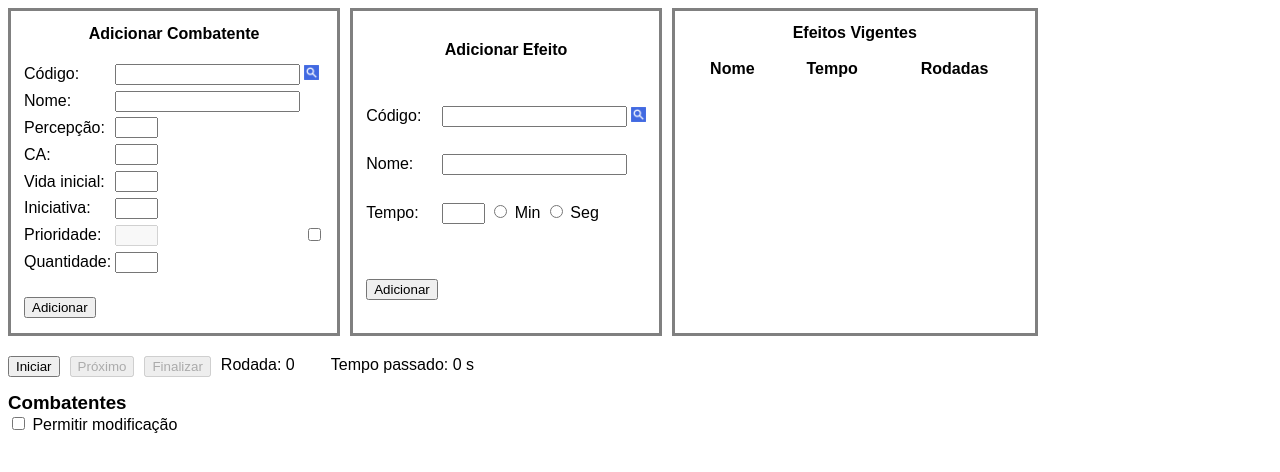
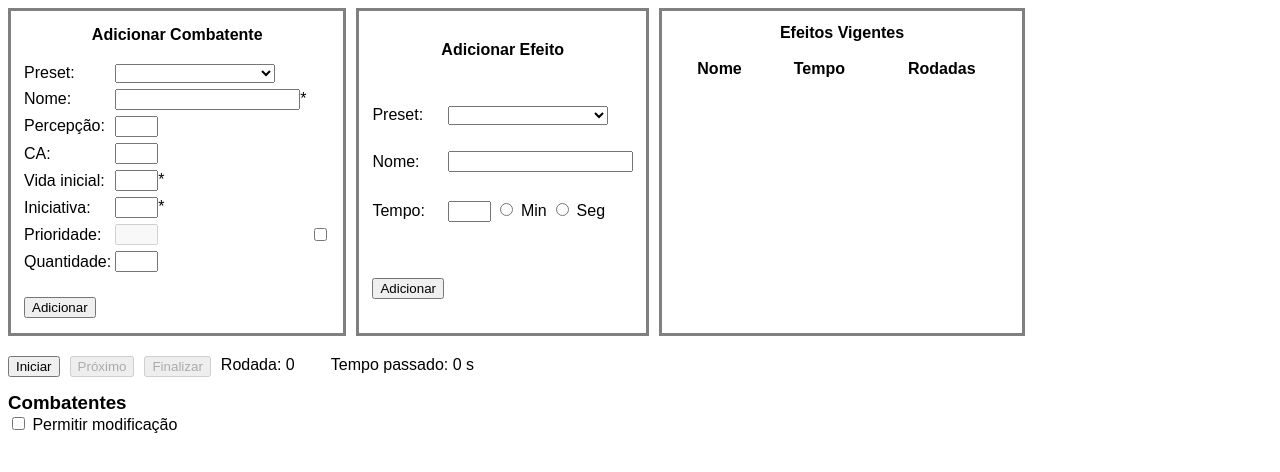
Before and after one commit to viniciusPintoF/rpgapp, a plain HTML site: page index.html in a window 1280 px wide. Drawn offline with Linux system fonts and the light colour scheme.

Commit message:
Remove sistema de codigo e coloca sistema de presets, implementa presets dos efeitos

```diff
--- a/app.js
+++ b/app.js
@@ -218,7 +218,7 @@ function nextTurn(){
 		let lifeNode = getLife(fighterId, "node")
 		let damageNode = getDamage(fighterId, "node")
 
-		lifeNode.value = parseInt(lifeNode.value) + parseInt(damageNode.value)
+		lifeNode.value = parseInt(lifeNode.value) - parseInt(damageNode.value)
 		damageNode.value = 0
 
 		if(lifeNode.value <= 0){
@@ -440,10 +440,20 @@ function removeEffects(idNames){
 	}
 }
 
-function findFighter(){
-	keyCode = document.getElementById('codeInputFighter').value
-	fighter = savedFighters[keyCode]
-	if(fighter != null){
+
+function findFighterSelect(){
+	keyCode = document.getElementById('selectFighter').value
+
+	if(keyCode == "noFighter"){
+		document.getElementById('qtdInputFighter').value = ""
+		document.getElementById('nameInputFighter').value = ""
+		document.getElementById('percInputFighter').value = ""
+		document.getElementById('hpInputFighter').value = ""
+		document.getElementById('caInputFighter').value = ""
+		document.getElementById('initInputFighter').value = ""
+	}
+	else{
+		fighter = savedFighters[keyCode]
 		document.getElementById('qtdInputFighter').value = ""
 		document.getElementById('nameInputFighter').value = fighter.name
 		document.getElementById('percInputFighter').value = fighter.perc
@@ -451,13 +461,24 @@ function findFighter(){
 		document.getElementById('caInputFighter').value = fighter.ca
 		document.getElementById('initInputFighter').value = ""
 	}
+}
+
+function findEffectSelect(){
+	keyCode = document.getElementById('selectEffect').value
+
+	if(keyCode == "noEffect"){
+		document.getElementById('nameInputEffect').value = ""
+		document.getElementById('timeInputEffect').value = ""
+		document.getElementById('minTimeUnit').value.checked = false
+		document.getElementById('secTimeUnit').value.checked = false
+
+	}
 	else{
-		document.getElementById('qtdInputFighter').value = ""
-		document.getElementById('nameInputFighter').value = ""
-		document.getElementById('percInputFighter').value = ""
-		document.getElementById('hpInputFighter').value = ""
-		document.getElementById('caInputFighter').value = ""
-		document.getElementById('initInputFighter').value = ""
+		effect = savedEffects[keyCode]
+		document.getElementById('nameInputEffect').value = effect.name
+		document.getElementById('timeInputEffect').value = effect.time
+		document.getElementById('minTimeUnit').checked = (effect.unit == "min") ? true : false
+		document.getElementById('secTimeUnit').checked = (effect.unit == "sec") ? true : false
 	}
 }
 
@@ -470,3 +491,37 @@ function deleteForm(index, type){
 		excluido.parentNode.removeChild(excluido)
 	}
 }
+
+
+function loadFightersAndEffects(){
+	// Add fighters
+	let select = document.getElementById('selectFighter')
+
+	let option = document.createElement('option')
+	option.value = "noFighter"
+	option.innerHTML = ""
+	select.appendChild(option)
+
+	for (var key in savedFighters) {
+		option = document.createElement('option')
+		option.value = key
+		option.innerHTML = savedFighters[key].name
+		select.appendChild(option)
+	}
+
+
+	// Add effects
+	select = document.getElementById('selectEffect')
+
+	option = document.createElement('option')
+	option.value = "noEffect"
+	option.innerHTML = ""
+	select.appendChild(option)
+
+	for (var key in savedEffects) {
+		let option = document.createElement('option')
+		option.value = key
+		option.innerHTML = savedEffects[key].name
+		select.appendChild(option)
+	}
+}
--- a/defaultFighters.js
+++ b/defaultFighters.js
@@ -17,4 +17,17 @@ savedFighters["2"] = {name:"Adanadhel", perc:12, hp:18, ca:15}
 savedFighters["3"] = {name:"Hujan", perc:13, hp:38, ca:18}
 savedFighters["k"] = {name:"Kobold", perc:8, hp:12, ca:12}
 
-// SAVED FIGhters
+
+// SAVED EFFECTS
+
+/*
+
+Nome = 	"name"
+Time =	"time"
+Unit =  "unit" -> "min" or "sec"
+
+*/
+
+var savedEffects = {}
+
+savedEffects["1"] = {name:"Fúria", time:1, unit:"min"}
--- a/index.html
+++ b/index.html
@@ -17,13 +17,17 @@
 					<th colspan='4'>Adicionar Combatente</th>
 				</tr>
 				<tr>
-					<td>Código:</td>
-					<td><input type='text' name='codigo' id='codeInputFighter'></td>
-					<td><input type="image" src="./Search-button.png" style="width:15px;" onclick='findFighter()'></td>
+					<td>Preset:</td>
+					<td>
+						<select id='selectFighter' onchange="findFighterSelect()" style="width: 160px;">
+
+						</select>
+					</td>
+
 				</tr>
 				<tr>
 					<td>Nome:</td>
-					<td><input type='text' name='nome' id='nameInputFighter'></td>
+					<td><input type='text' name='nome' id='nameInputFighter'>*</td>
 				</tr>
 				<tr>
 					<td>Percepção:</td>
@@ -35,11 +39,11 @@
 				</tr>
 				<tr>
 					<td>Vida inicial:</td>
-					<td><input type='number' name='HPinicial' id='hpInputFighter' class='smallInput' min="0"></td>
+					<td><input type='number' name='HPinicial' id='hpInputFighter' class='smallInput' min="0">*</td>
 				</tr>
 				<tr>
 					<td>Iniciativa:</td>
-					<td><input type='number' name='iniciativa' id='initInputFighter' class='smallInput'></td>
+					<td><input type='number' name='iniciativa' id='initInputFighter' class='smallInput'>*</td>
 				</tr>
 				<tr>
 					<td>Prioridade:</td>
@@ -60,12 +64,11 @@
 					<th colspan="3">Adicionar Efeito</th>
 				</tr>
 				<tr>
-					<td>Código:</td>
+					<td>Preset:</td>
 					<td>
-						<input type='text' name='codigo' id='codeInputEffect'>
-					</td>
-					<td>
-						<input type="image" src="./Search-button.png" style="width:15px;" onclick='findEffect()'>
+						<select id='selectEffect' onchange="findEffectSelect()" style="width: 160px;">
+
+						</select>
 					</td>
 				</tr>
 				<tr>
@@ -109,8 +112,6 @@
 			<div style='margin-right: 20px; width: 90px;'>Rodada: 0</div> <div style="width: 200px;">Tempo passado: 0 s</div>
 		</div>
 
-
-
 		<div id='fightersInfoParent'>
 			<h3>Combatentes</h3>
 			<input type="checkbox" name="enableChangeValues" onchange='setEnableChangeValues()'> Permitir modificação <br>
@@ -119,6 +120,8 @@
 			</div>
 		</div>
 	</div>
+
+	<script>loadFightersAndEffects()</script>
 	<!-- <script>createFighter("Hujan", 1, 3, 4, 18)</script>
 	<script>createFighter("Adhanadel", 13, 3, 4, 15)</script>
 	<script>createFighter("Algior", 3, 3, 4, 21)</script>
```
